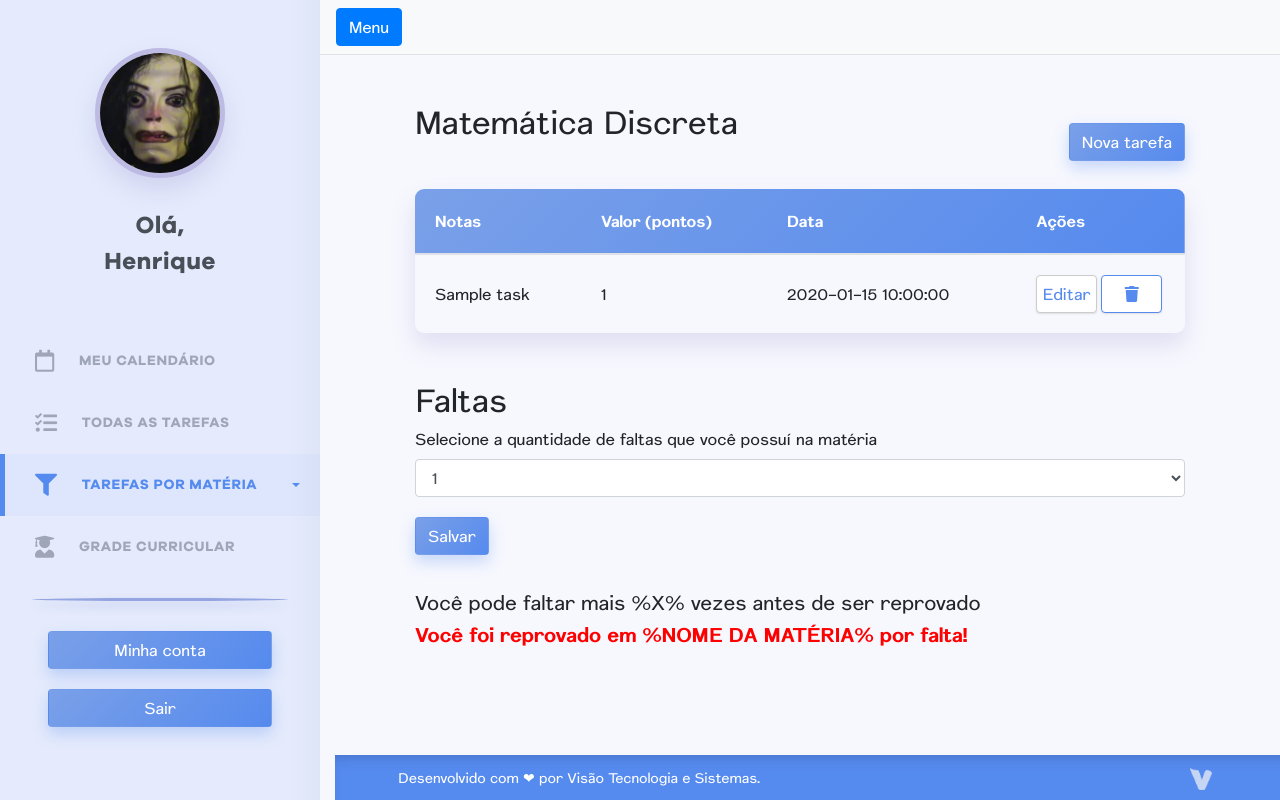
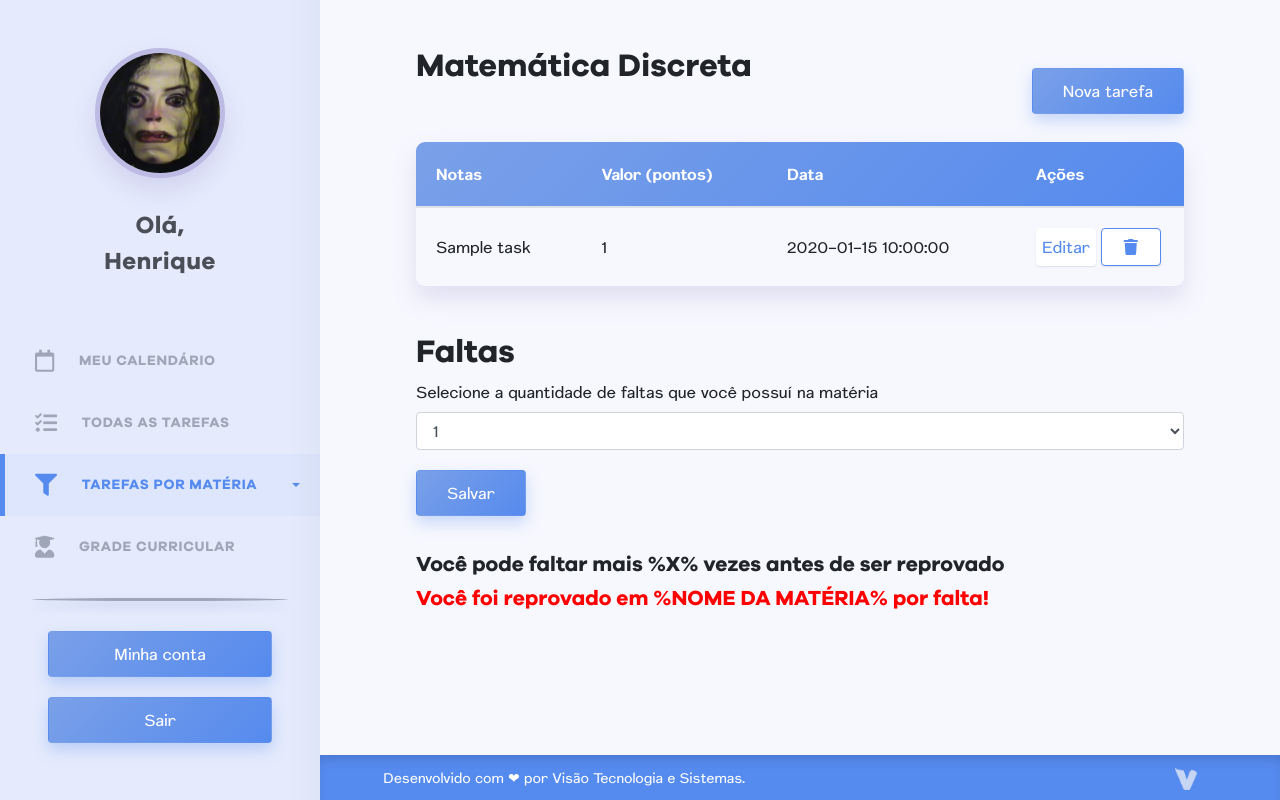
Before and after one commit to visaojr/projeto-trainee, a PHP site: page /todas-as-tarefas.php in a window 1280 px wide. Run offline with PHP 8.4, Linux system fonts and the light colour scheme; tables that the repository leaves empty hold one stand-in row (values such as "Sample post"); some libraries are stand-ins or nearby versions.

Commit message:
Layout v4

```diff
--- a/assets/css/style.css
+++ b/assets/css/style.css
@@ -42,6 +42,15 @@
     -moz-osx-font-smoothing: grayscale;
 }
 
+
+h1, h2, h3, h4, h5, h6 {
+  font-family: "Galano Grotesque", helvetica, arial, sans-serif;
+  font-weight: bold;
+}
+
+h5 {
+  font-size: 21px;
+}
 a, button {
     font-family:"Nurom", helvetica, arial, sans-serif;
     font-weight: 400;
@@ -62,9 +71,20 @@
       background: #2E4A80;
 }
 
-section {
-    padding: 0 5rem;
+section.tasks {
+    max-width: 80%;
+    margin: 0 auto;
 }
+
+/*----------------------- Ocultando o menu de sanduiche em telas grandes ----------------------------*/
+
+@media only screen and (min-width : 768px) {
+   .navbar {
+        display: none!important;
+    }
+}
+
+
 
 #sidebar-wrapper {
  font-family: "Galano Grotesque", helvetica, arial, sans-serif;
@@ -218,7 +238,7 @@
     height: 3px;
     margin: 0 auto;
     border-radius: 50%;
-    background-color: rgba(115, 134, 213, 0.7);
+    background-color: #9fa6b8;
     box-shadow: 0 5px 10px rgba(115, 134, 213, 0.4);
 }
 
@@ -241,13 +261,15 @@
 
 .botao-sistema  {
 margin: 20px 0;
+padding: 10px 30px;
 }
 .botao-sidebar  {
 width: 70%;
 margin: 10px 0;
+padding: 10px 30px;
 }
 
-.botao-sidebar:hover, .botao-sidebar:focus {
+.botao-sidebar:hover, .botao-sidebar:focus, .botao-sistema:hover, .botao-sistema:focus {
 opacity: 0.9;
 box-shadow: 0 7px 15px rgba(85, 138, 238, 0.5)
 }
@@ -278,9 +300,14 @@
     border-top: none;
 }
 
+/*----------------------- Meu calendário ----------------------------*/
+#calendar {
+  max-width: 800px;
+  margin: 0 auto;
+}
+
 /*----------------------- Novos botões de editar e excluir ----------------------------*/
  .editar-botao {
-     border: 1px solid #ccc;
      padding: 6px 1px;
      background: #fff;
      width: calc(50% - 4px);
@@ -288,10 +315,10 @@
      -webkit-box-shadow: 0 1px 2px 0 rgba(0, 0, 0, .1);
      box-shadow: 0 1px 2px 0 rgba(0, 0, 0, .1);
 }
- .editar-botao:hover {
-     border: 1px solid #ccc;
-     background: #f8f8f8;
-     width: calc(50% - 4px);
+.editar-botao:hover {
+    background: #578bed;
+    color: white;
+    width: calc(50% - 4px);
 }
 a.excluir-botao {
     border: 1px solid #568bee;
--- a/footer.php
+++ b/footer.php
@@ -20,7 +20,7 @@
 
 
 
-</div>
+
 
 
 
--- a/header.php
+++ b/header.php
@@ -47,7 +47,8 @@
 				<img src="assets/images/perfil.jpg">
 			</div>
 
-			<div class="text-center my-3 sidebar-heading">Olá, <br>Henrique</br>
+			<div class="text-center my-3 sidebar-heading">Olá,
+				<br>Henrique</br>
 			</div>
 
 			<ul class="list-unstyled list-group">
@@ -98,8 +99,6 @@
 		<!-- Conteúdo interno no sistema -->
 		<div id="page-content-wrapper">
 
-			<nav class="navbar navbar-expand-lg navbar-light bg-light border-bottom">
+			<nav class="navbar navbar-expand-sm navbar-light bg-light border-bottom">
 				<button class="btn btn-primary" id="menu-toggle">Menu</button>
 			</nav>
-
-			<div class="container">
--- a/todas-as-tarefas.php
+++ b/todas-as-tarefas.php
@@ -32,7 +32,7 @@
 					</div>
 					<div class="modal-footer">
 						<button type="button" class="btn btn-secondary" data-dismiss="modal">Fechar</button>
-						<button type="button" class="btn btn-primary">Salvar</button>
+						<button type="button" class="btn botao-sistema">Salvar</button>
 					</div>
 				</div>
 			</div>
```
